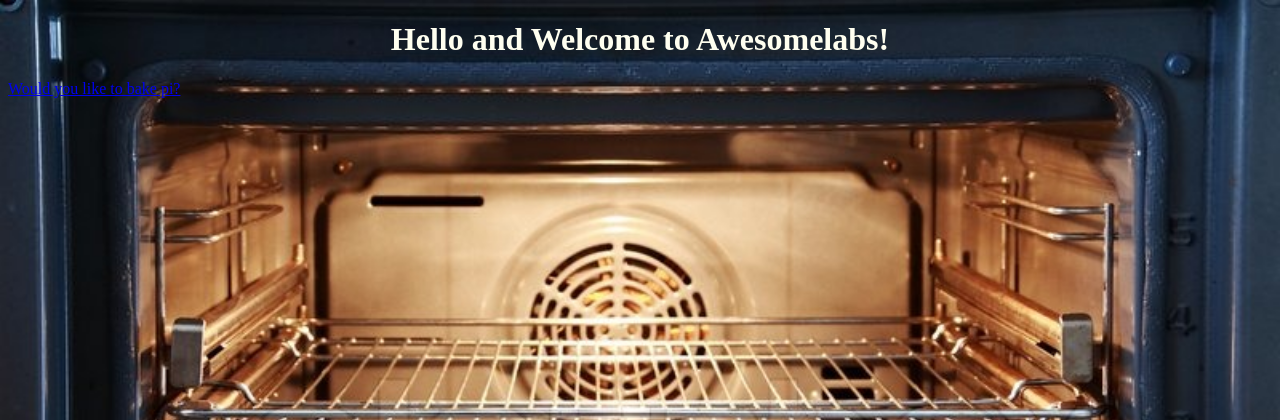
After one commit to sross9159/npi, a Flask app: template templates/index.html in a window 1280 px wide. The commit adds this page. Shown: the top 420 px of the page. Run offline with Flask 3, Linux system fonts and the light colour scheme; the template is opened without the code that fills it, so the values that code supplies are empty.

Commit message:
updating route to prevent endless pie rendering on health checks

```diff
--- a/npi.py
+++ b/npi.py
@@ -9,6 +9,11 @@ pie_img = "pie.png"
 
 
 @app.route('/')
+def index():
+    return render_template('index.html')
+
+
+@app.route('/bake-pi')
 def bake_pi():
     n = int(request.args.get('n', '1'))
     pie_file = recreate_image_with_n_pixels(pie_img, n)
--- a/templates/calculation.html
+++ b/templates/calculation.html
@@ -34,7 +34,7 @@
         <br>
         <br>
         <h1>Does it look Tasty?</h1>
-        <form action="/" method="get">
+        <form action="/bake-pi" method="get">
             <label for="input_var">If not, try submitting a value larger than {{ n }}</label><br>
             <input type="text" id="input_var" name="n"><br>
             <input type="submit" value="Submit">
--- /dev/null
+++ b/templates/index.html
@@ -0,0 +1,22 @@
+<!DOCTYPE html>
+<html lang="en">
+<head>
+    <style>
+        h1 {text-align: center; color: ivory}
+        p {text-align: center; color: ivory}
+        form {text-align: center; color: ivory}
+        body {
+            background-image: url("{{ url_for('static', filename='oven.jpg') }}");
+            background-repeat: no-repeat;
+            background-size: cover;
+            background-color: black;
+        }
+    </style>
+    <meta charset="UTF-8">
+    <title>Title</title>
+</head>
+<body>
+  <h1>Hello and Welcome to Awesomelabs!</h1>
+  <a href="http://awesomelabs.io/bake-pi">Would you like to bake pi?</a>
+</body>
+</html>
```
Also changed, not shown: app.py (deleted, +0 -23 lines), 1 other file.
